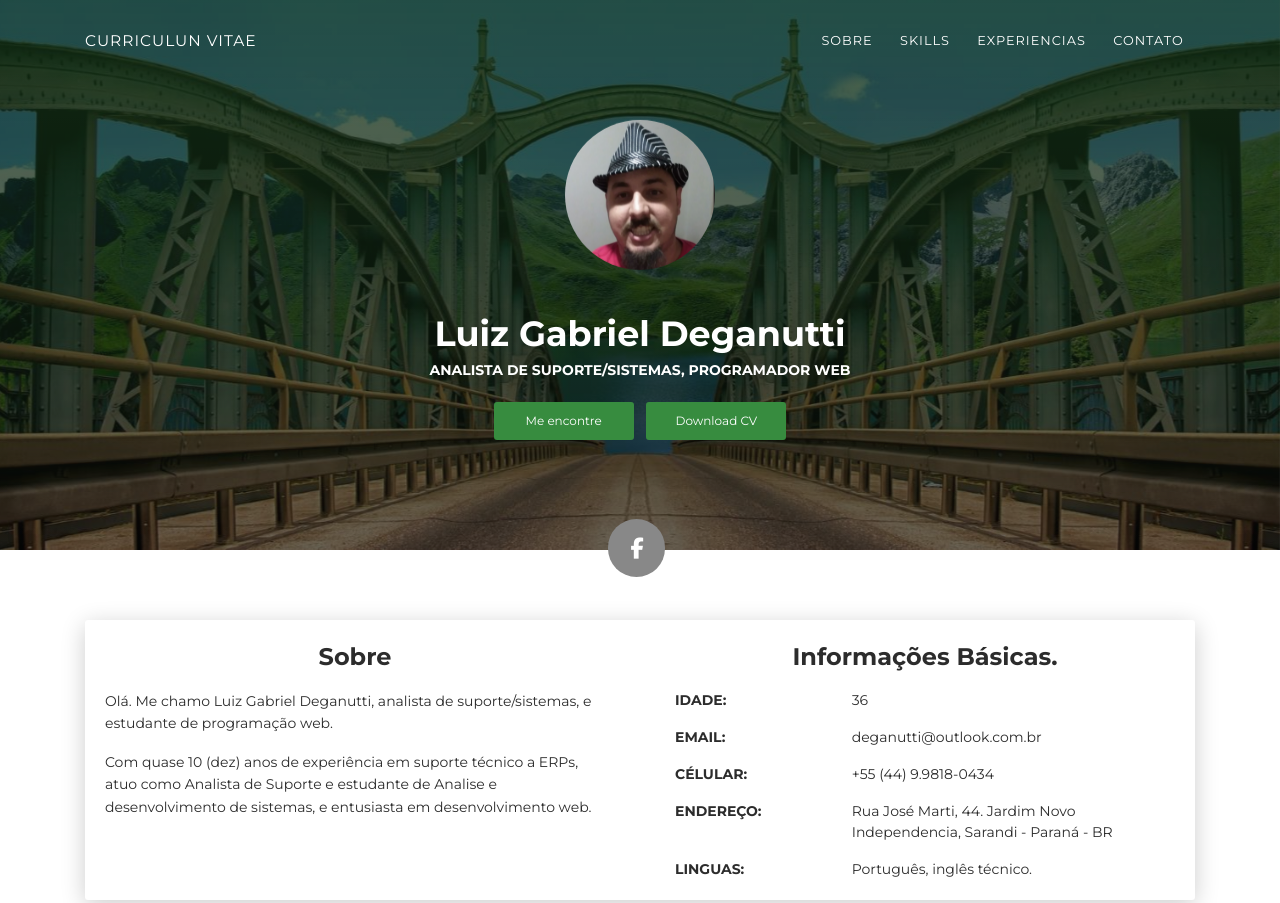
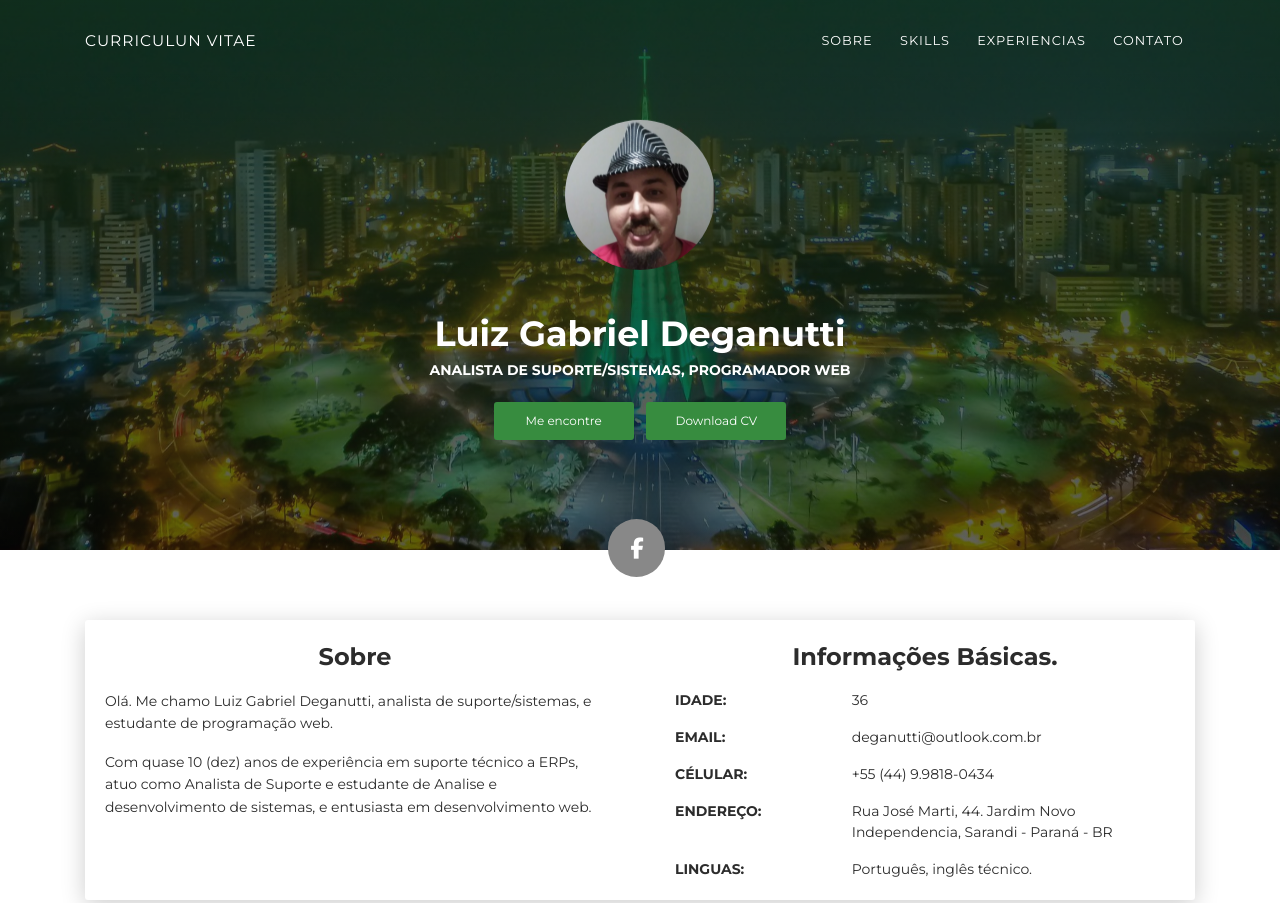
Before and after one commit to deganutti/deganutti.github.io, a plain HTML site: page index.html in a window 1280 px wide. Shown: the top 903 px of the page. Drawn offline with Linux system fonts and the light colour scheme.

Commit message:
ajuste bg

```diff
--- a/index.html
+++ b/index.html
@@ -46,7 +46,7 @@
             <div class="profile-page">
                 <div class="wrapper">
                     <div class="page-header page-header-small" filter-color="green">
-                        <div class="page-header-image" data-parallax="true" style="background-image: url('images/cc-bg-1.jpg')"></div>
+                        <div class="page-header-image" data-parallax="true" style="background-image: url('images/maringa.jpg')"></div>
                         <div class="container">
                             <div class="content-center">
                                 <div class="cc-profile-image">
@@ -363,8 +363,6 @@
                                                 <div class="col-md-6">
                                                     <div class="card-body">
                                                         <form action="https://form.taxi/s/4265l5z6" method="POST">
-
-
                                                             <div class="p pb-3"><strong>E-mail</strong></div>
                                                             <div class="row mb-3">
                                                                 <div class="col">
```
Also changed, not shown: images/maringa.jpg (added), 1 other file.
